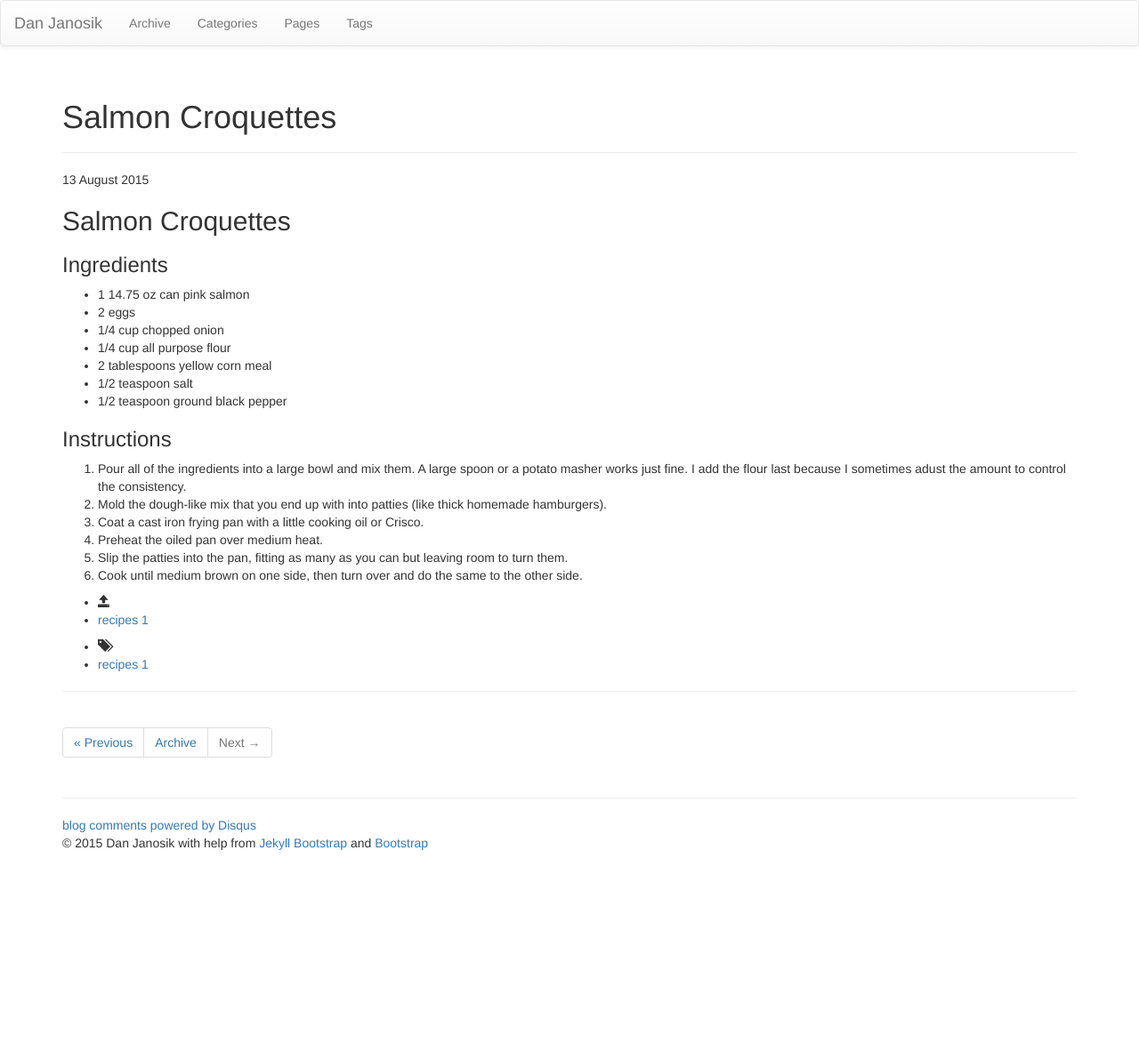
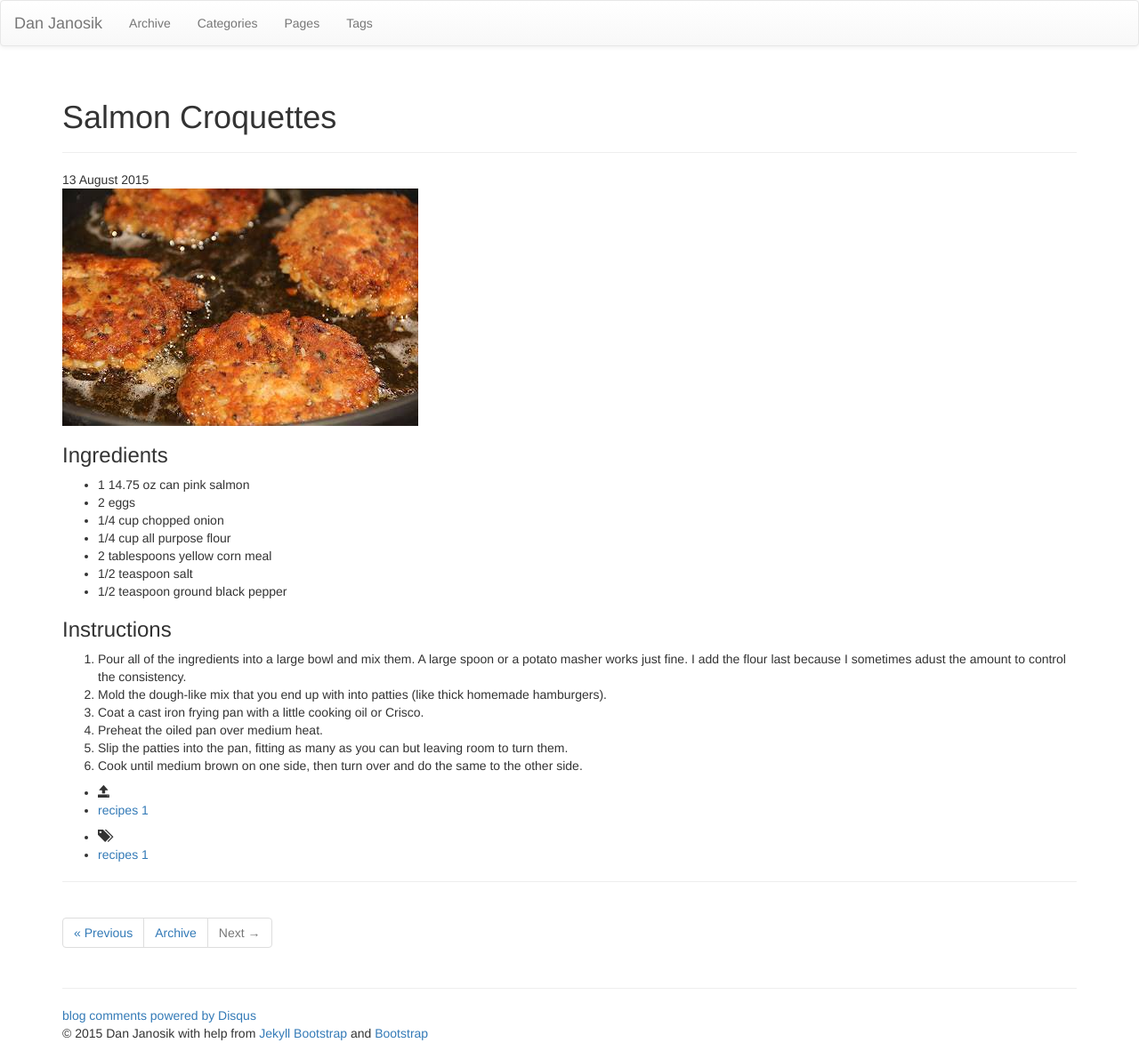
Before and after one commit to janoside/janoside.github.io, a Jekyll site: the page built from _posts/recipes/2015-08-13-salmon-croquettes.md, in a window 1280 px wide. Shown: the whole page at 89% size. Built offline with Jekyll 4.4.1, drawn with Linux system fonts in a browser that asks for light colours; nearby versions of some CDN libraries; library files that are not in the unit come from our copies; comment, search, counter and statistics services are not loaded; before the commit the page ends 968 px from its top, so only the background shows below that.

Commit message:
Update 2015-08-13-salmon-croquettes.md

```diff
--- a/_posts/recipes/2015-08-13-salmon-croquettes.md
+++ b/_posts/recipes/2015-08-13-salmon-croquettes.md
@@ -5,7 +5,7 @@ tags : [recipes]
 ---
 {% include JB/setup %}
 
-## Salmon Croquettes
+![Salmon Croquettes](https://github.com/janoside/janoside.github.io/blob/master/assets/images/salmon-croquettes.jpg?raw=true)
 
 ### Ingredients
 
```
